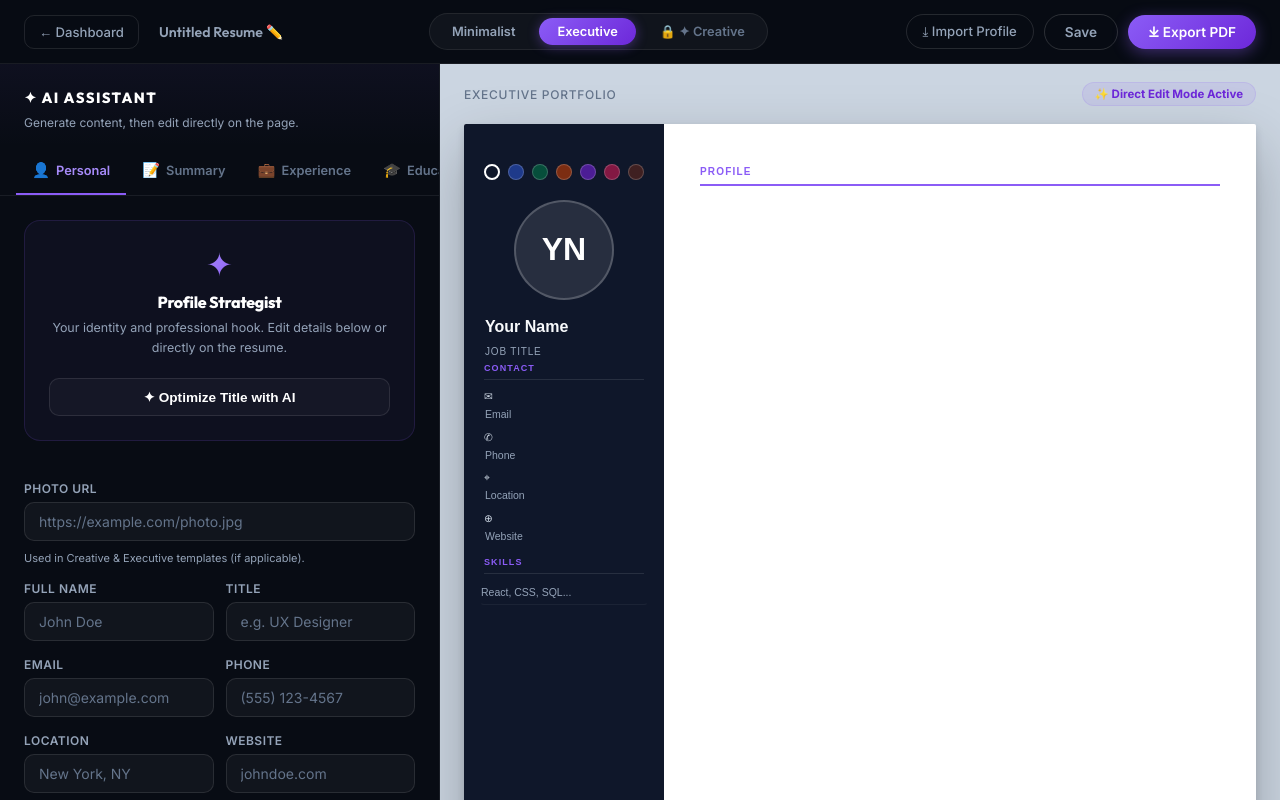
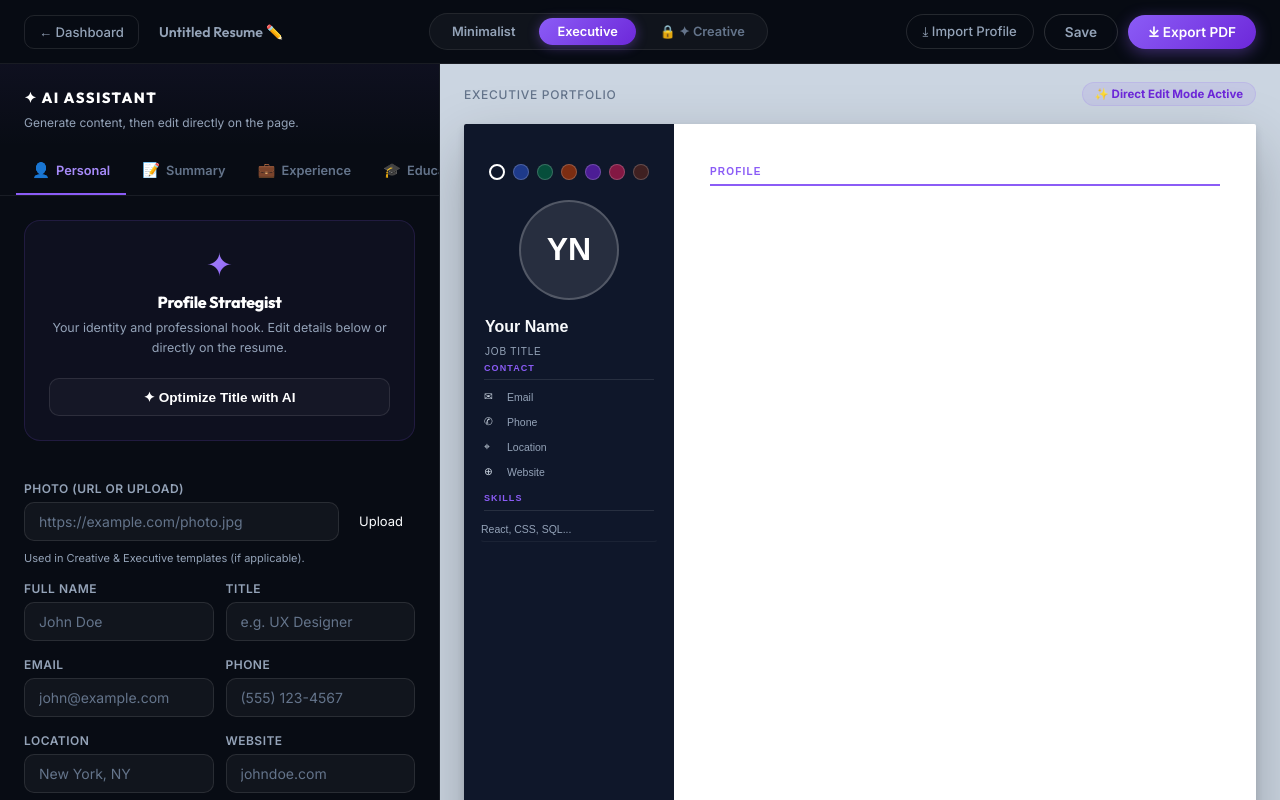
Before and after one commit to Subharjun/Resume-builder-CraftCV, a Next.js app: page /builder in a window 1280 px wide. Both pictures are taken after a click on the button "Executive". Built offline with nearby package versions, Linux system fonts and the light colour scheme.

Commit message:
feat: handle photo upload via filereader, fix executive sidebar margin gap, align executive icons with flex

```diff
--- a/src/components/builder/sections/PersonalInfoForm.tsx
+++ b/src/components/builder/sections/PersonalInfoForm.tsx
@@ -31,6 +31,18 @@ export default function PersonalInfoForm({ data, onChange }: Props) {
      }
   };
 
+  const handlePhotoUpload = (e: React.ChangeEvent<HTMLInputElement>) => {
+    const file = e.target.files?.[0];
+    if (!file) return;
+    const reader = new FileReader();
+    reader.onload = (event) => {
+      if (typeof event.target?.result === "string") {
+        onChange({ photoUrl: event.target.result });
+      }
+    };
+    reader.readAsDataURL(file);
+  };
+
   return (
     <div className={s.section}>
        <div className={s.aiSection}>
@@ -43,13 +55,29 @@ export default function PersonalInfoForm({ data, onChange }: Props) {
       </div>
 
       <div className={s.field} style={{ marginTop: 24 }}>
-        <label className={s.label}>Photo URL</label>
+        <label className={s.label}>Photo (URL or Upload)</label>
+        <div style={{ display: 'flex', gap: '8px' }}>
           <input
             className={s.input}
             placeholder="https://example.com/photo.jpg"
             value={data.photoUrl || ""}
             onChange={(e) => onChange({ photoUrl: e.target.value })}
           />
+          <label style={{
+            cursor: 'pointer',
+            background: 'var(--bg-secondary)',
+            border: '1px solid var(--border-color)',
+            padding: '0 12px',
+            borderRadius: '6px',
+            fontSize: '13px',
+            display: 'flex',
+            alignItems: 'center',
+            color: 'var(--text-secondary)'
+          }}>
+            Upload
+            <input type="file" accept="image/*" style={{ display: 'none' }} onChange={handlePhotoUpload} />
+          </label>
+        </div>
         <p style={{fontSize: 11, color: "var(--text-muted)", marginTop: 4}}>Used in Creative & Executive templates (if applicable).</p>
       </div>
 
--- a/src/components/builder/templates/ExecutiveTemplate.module.css
+++ b/src/components/builder/templates/ExecutiveTemplate.module.css
@@ -6,18 +6,18 @@
   font-family: 'Arial', sans-serif;
   font-size: 12.5px;
   line-height: 1.6;
-  display: grid;
-  grid-template-columns: 200px 1fr;
+  display: flex;
 }
 
 /* Left sidebar */
 .sidebar {
+  flex-shrink: 0;
+  width: 210px;
   background: #0f172a;
   color: #e2e8f0;
   padding: 40px 20px;
   display: flex;
   flex-direction: column;
-  margin-bottom: 24px;
 }
 
 .colorPicker {
@@ -94,8 +94,16 @@
 .sidebarItem {
   font-size: 10.5px;
   color: #cbd5e1;
-  margin-bottom: 5px;
+  margin-bottom: 6px;
   word-break: break-all;
+  display: flex;
+  align-items: flex-start;
+  gap: 8px;
+}
+
+.sidebarIcon {
+  flex-shrink: 0;
+  width: 14px;
 }
 
 .sidebarSkill {
@@ -118,6 +126,7 @@
 
 /* Right main content */
 .main {
+  flex: 1;
   padding: 40px 36px;
 }
 
--- a/src/components/builder/templates/ExecutiveTemplate.tsx
+++ b/src/components/builder/templates/ExecutiveTemplate.tsx
@@ -72,15 +72,18 @@ export default function ExecutiveTemplate({
 
         <div className={styles.sidebarSection}>
           <div className={styles.sidebarSectionTitle}>Contact</div>
-          <div className={styles.sidebarItem}>✉ <InlineEdit value={p.email} onChange={(v) => updatePersonalInfo({ email: v })} placeholder="Email" /></div>
-          <div className={styles.sidebarItem}>✆ <InlineEdit value={p.phone} onChange={(v) => updatePersonalInfo({ phone: v })} placeholder="Phone" /></div>
-          <div className={styles.sidebarItem}>⌖ <InlineEdit value={p.location} onChange={(v) => updatePersonalInfo({ location: v })} placeholder="Location" /></div>
-          <div className={styles.sidebarItem}>⊕ <InlineEdit value={p.website} onChange={(v) => updatePersonalInfo({ website: v })} placeholder="Website" /></div>
+          <div className={styles.sidebarItem}><span className={styles.sidebarIcon}>✉</span> <span><InlineEdit value={p.email} onChange={(v) => updatePersonalInfo({ email: v })} placeholder="Email" /></span></div>
+          <div className={styles.sidebarItem}><span className={styles.sidebarIcon}>✆</span> <span><InlineEdit value={p.phone} onChange={(v) => updatePersonalInfo({ phone: v })} placeholder="Phone" /></span></div>
+          <div className={styles.sidebarItem}><span className={styles.sidebarIcon}>⌖</span> <span><InlineEdit value={p.location} onChange={(v) => updatePersonalInfo({ location: v })} placeholder="Location" /></span></div>
+          <div className={styles.sidebarItem}><span className={styles.sidebarIcon}>⊕</span> <span><InlineEdit value={p.website} onChange={(v) => updatePersonalInfo({ website: v })} placeholder="Website" /></span></div>
           {p.linkedin && (
              <div className={styles.sidebarItem}>
-               in <a href={p.linkedin.startsWith("http") ? p.linkedin : `https://${p.linkedin}`} target="_blank" rel="noreferrer" style={{color: '#c4b5fd', textDecoration: 'none'}}>
-                 <InlineEdit value={p.linkedin} onChange={(v) => updatePersonalInfo({ linkedin: v })} placeholder="LinkedIn" />
-               </a>
+               <span className={styles.sidebarIcon}>in</span>
+               <span>
+                 <a href={p.linkedin.startsWith("http") ? p.linkedin : `https://${p.linkedin}`} target="_blank" rel="noreferrer" style={{color: '#c4b5fd', textDecoration: 'none'}}>
+                   <InlineEdit value={p.linkedin} onChange={(v) => updatePersonalInfo({ linkedin: v })} placeholder="LinkedIn" />
+                 </a>
+               </span>
              </div>
           )}
         </div>
```
Lines whose indentation alone changed are shown as unchanged.
